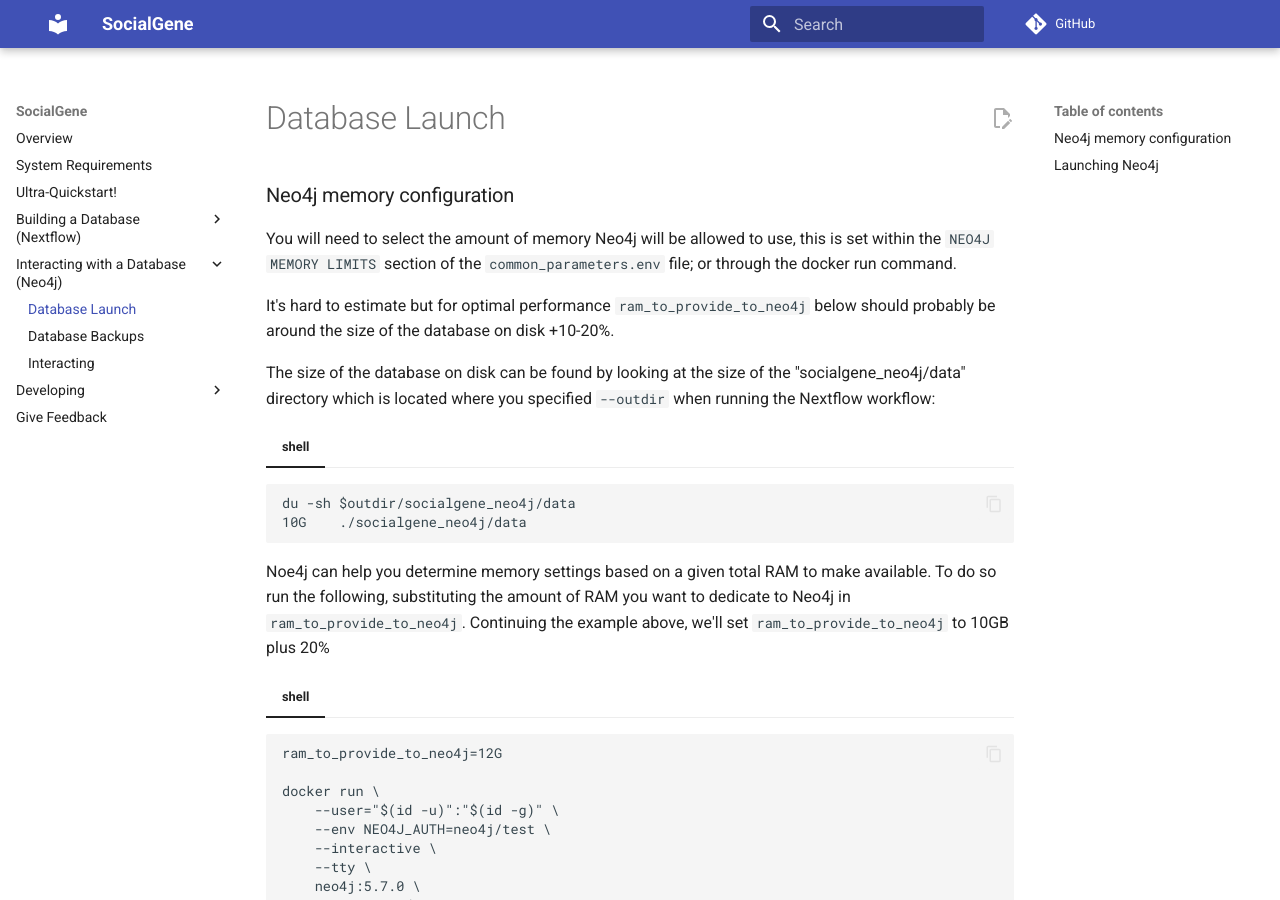
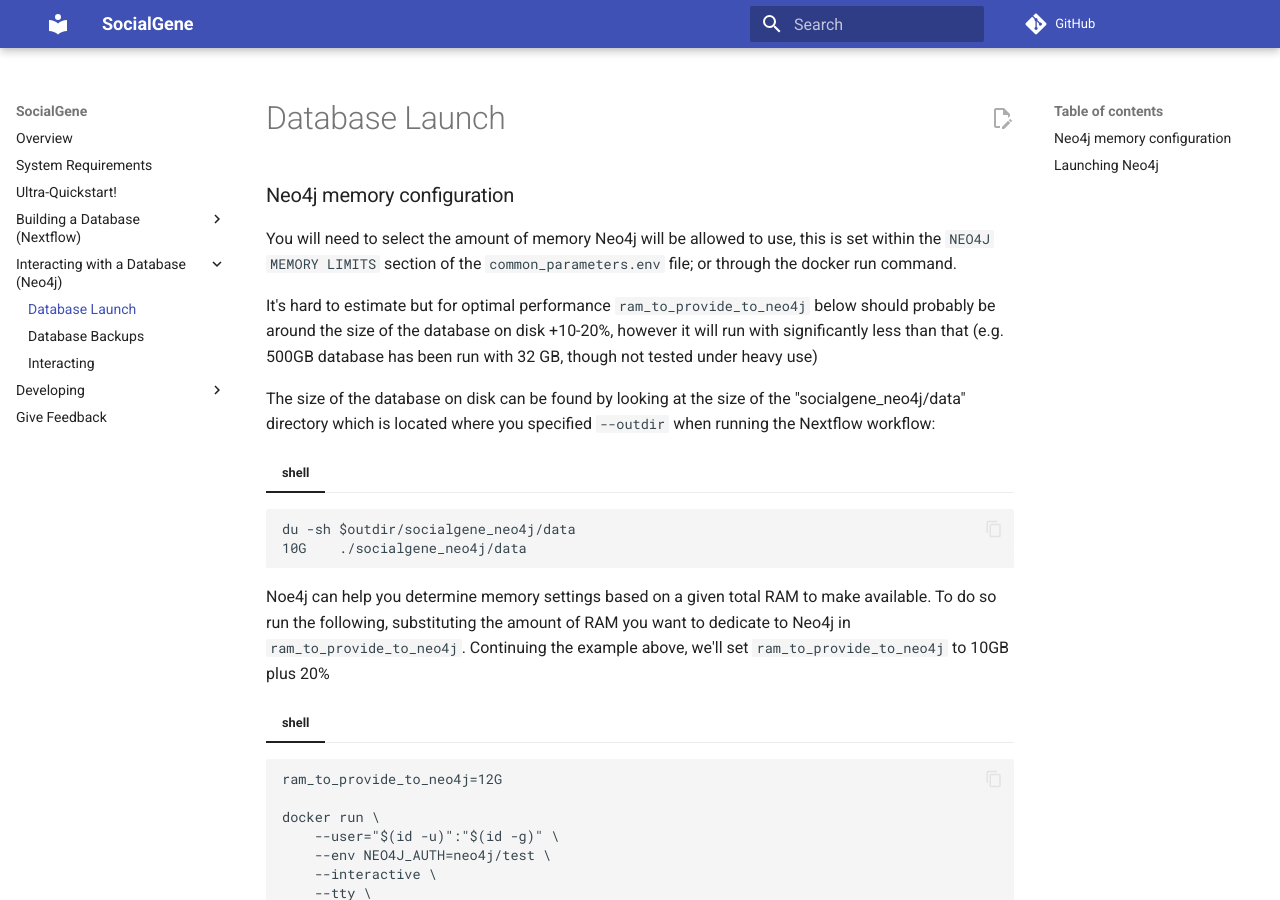
Before and after one commit to socialgene/socialgene.github.io, an MkDocs documentation site: the page built from docs/neo4j/database_launch.md, in a window 1280 px wide and 900 px high. Built offline with MkDocs 1.6.1 and Material for MkDocs 9.7.7, drawn with Linux system fonts in a browser that asks for light colours; comment, search, counter and statistics services are not loaded.

Commit message:
Update database_launch.md

```diff
--- a/docs/neo4j/database_launch.md
+++ b/docs/neo4j/database_launch.md
@@ -2,7 +2,7 @@
 
 You will need to select the amount of memory Neo4j will be allowed to use, this is set within the `NEO4J MEMORY LIMITS` section of the `common_parameters.env` file; or through the docker run command.
 
-It's hard to estimate but for optimal performance `ram_to_provide_to_neo4j` below should probably be around the size of the database on disk +10-20%.
+It's hard to estimate but for optimal performance `ram_to_provide_to_neo4j` below should probably be around the size of the database on disk +10-20%, however it will run with significantly less than that (e.g. 500GB database has been run with 32 GB, though not tested under heavy use)
 
 The size of the database on disk can be found by looking at the size of the "socialgene_neo4j/data" directory which is located where you specified `--outdir` when running the Nextflow workflow:
 
```
